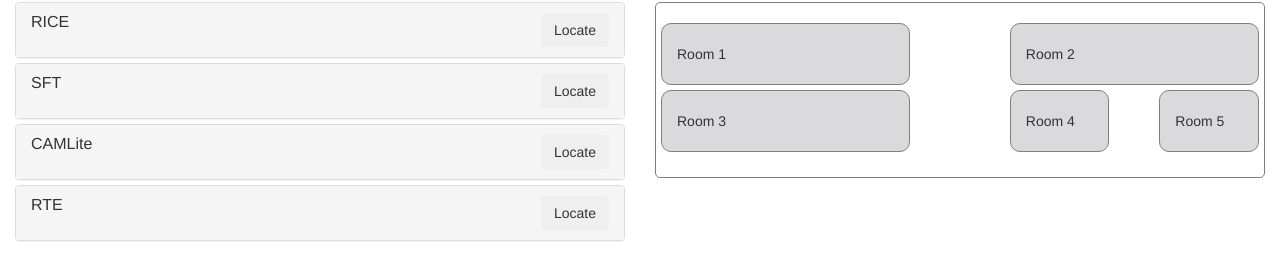
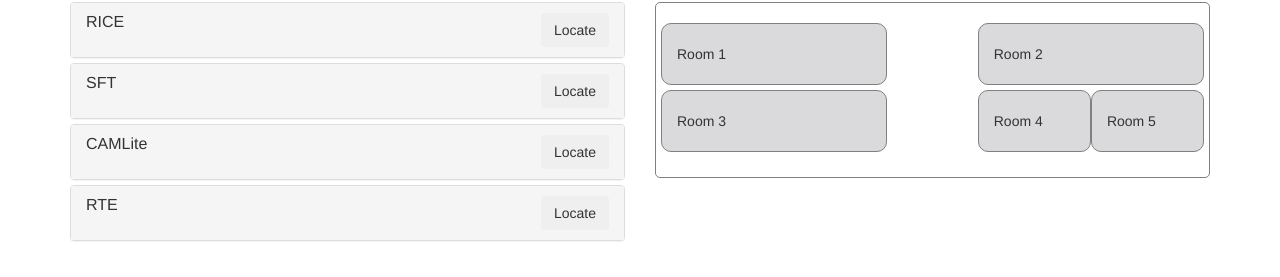
Before and after one commit to tinyoafman/we-floor-plan, a website: page views/index.html in a window 1280 px wide. Shown: the part 331-608 px from the top of the page. Drawn offline with nearby package versions, Linux system fonts and the light colour scheme.

Commit message:
TS add more teams

```diff
--- a/views/index.html
+++ b/views/index.html
@@ -11,7 +11,7 @@
   <script src="/scripts/plan.js"></script>
 </head>
 <body>
-  <div class="container-fluid">
+  <div class="container">
     <!--  title -->
     <div class="jumbotron">
       <h1>9202 Floor Plan</h1>
@@ -96,7 +96,7 @@
                   </h4>
                 </div>
                 <div class="col-sm-6">
-                  <button type="button" class="btn pull-right" onclick="showPlanElement('room-3')">Locate</button>
+                  <button type="button" class="btn pull-right" onclick="showPlanElement('room-4')">Locate</button>
                 </div>
               </div>
             </div>
@@ -120,10 +120,14 @@
             <div class="col-sm-5 room" id="room-2">Room 2</div>
           </div>
           <div class="row">
-            <div class="col-sm-5 room">Room 3</div>
+            <div class="col-sm-5 room" id="room-3">Room 3</div>
             <div class="col-sm-2 aisle"></div>
-            <div class="col-sm-2 room">Room 4</div>
-            <div class="col-sm-2 col-sm-offset-1 room">Room 5</div>
+            <div class="col-sm-5">
+              <div class="row">
+                <div class="col-sm-6 room" id="room-4">Room 4</div>
+                <div class="col-sm-6 room" id="room-5">Room 5</div>
+              </div>
+            </div>
           </div>
         </div>
       </div>
```
